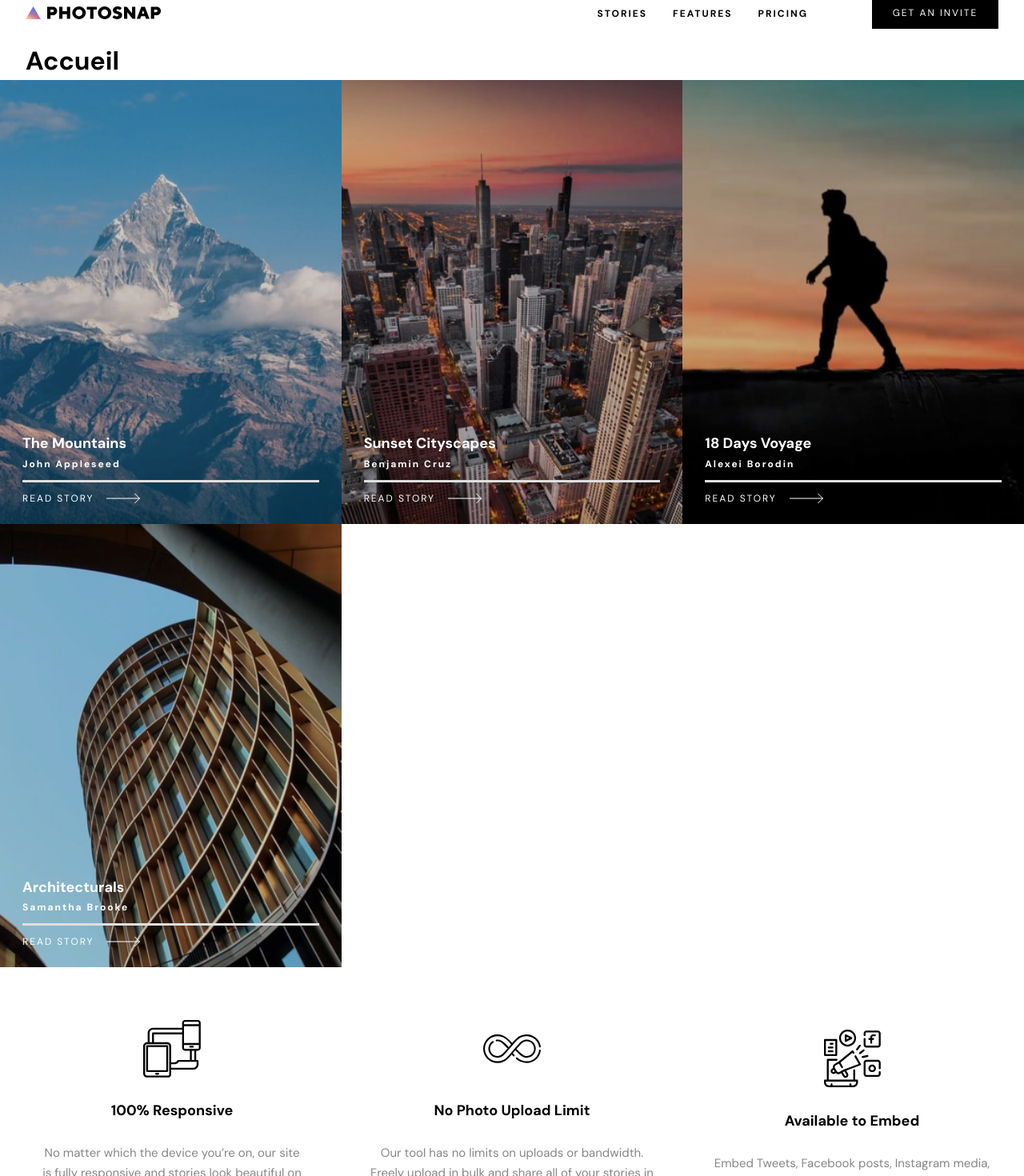
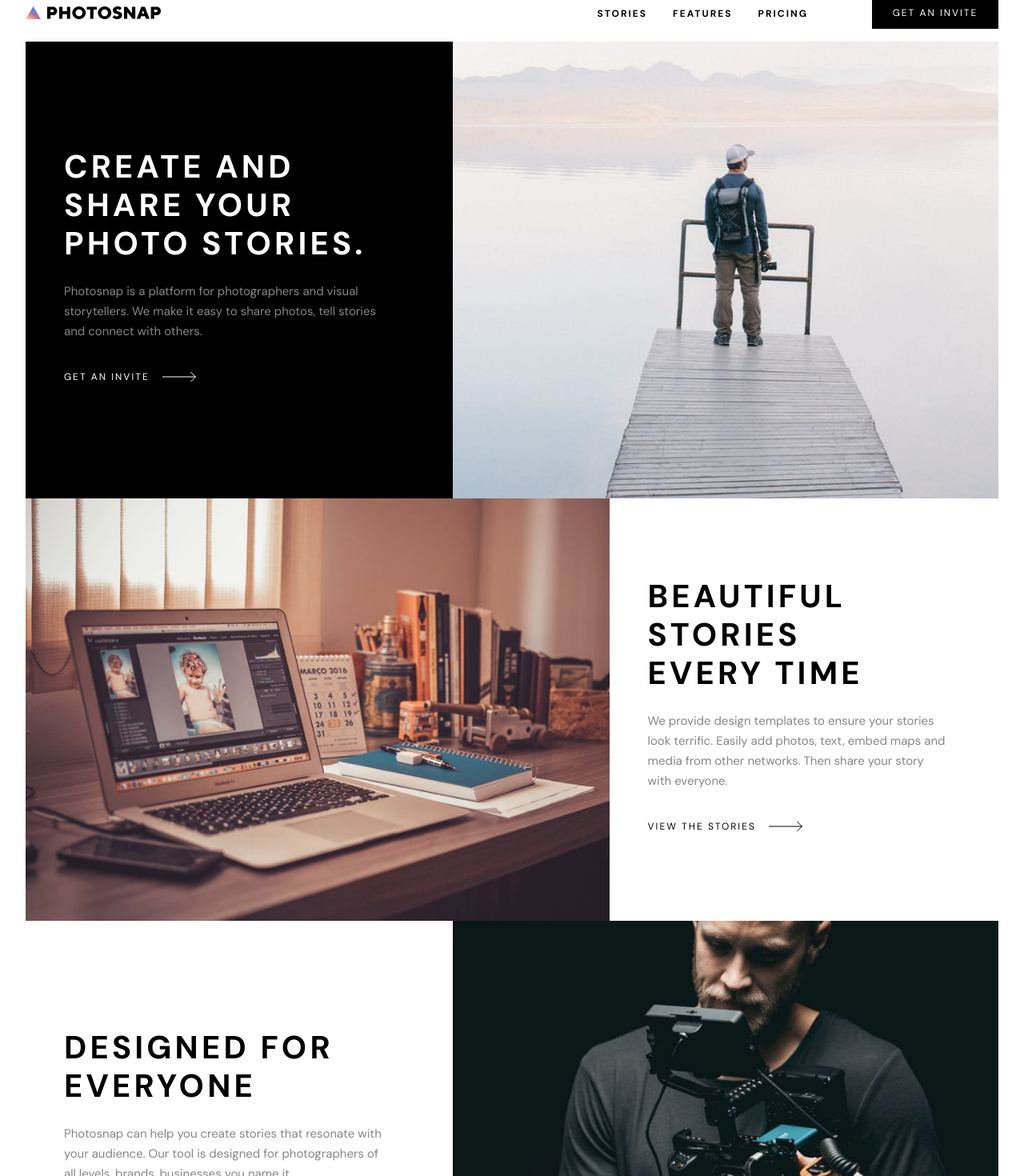
Before and after one commit to EdouardHrgt/photosnap, a Nuxt app: page / in a window 1280 px wide. Shown: the part 20-1490 px from the top of the page at 80% size. Built offline with nearby package versions, Linux system fonts and the light colour scheme.

Commit message:
Add HomeBox component with responsive layout and dynamic content rendering

```diff
--- a/components/Button.vue
+++ b/components/Button.vue
@@ -15,6 +15,14 @@ defineProps({
     {{ label }}
     <svg xmlns="http://www.w3.org/2000/svg" width="43" height="14">
       <g fill="none" fill-rule="evenodd" stroke="white">
+        <path d="M0 7h41.864M35.428 1l6 6-6 6" />
+      </g>
+    </svg>
+  </button>
+  <button v-if="type == 'ternary-dark'" class="ternary-btn-dark">
+    {{ label }}
+    <svg xmlns="http://www.w3.org/2000/svg" width="43" height="14">
+      <g fill="none" fill-rule="evenodd" stroke="black">
         <path d="M0 7h41.864M35.428 1l6 6-6 6" />
       </g>
     </svg>
@@ -55,6 +63,16 @@ button {
   width: fit-content;
 }
 
+.ternary-btn-dark {
+  color: var(--black-900);
+  text-decoration-color: transparent;
+  background: none;
+  display: flex;
+  align-items: center;
+  gap: 1rem;
+  width: fit-content;
+}
+
 @media (hover: hover) {
   .primary-btn:hover {
     background-color: var(--grey-400);
--- a/components/Footer.vue
+++ b/components/Footer.vue
@@ -70,6 +70,7 @@ footer {
 
 .links ul {
   text-align: center;
+  list-style: none;
 }
 
 .links a {
--- /dev/null
+++ b/components/HomeBox.vue
@@ -0,0 +1,116 @@
+<script setup>
+defineProps({
+  infos: Object,
+})
+</script>
+
+<template>
+  <section
+    :class="[
+      infos.main ? 'main-section' : 'secondary-section',
+      infos.order === 'invert' ? 'inverted' : '',
+    ]">
+    <div class="image" :class="infos.main ? 'main-image' : ''">
+      <picture>
+        <source media="(min-width: 1025px)" :srcset="infos.images.large" />
+        <img :src="infos.images.small" :alt="infos.title" />
+      </picture>
+    </div>
+    <div class="content" :class="infos.main ? 'main-content' : ''">
+      <h2 class="tp-1" v-if="!infos.main">{{ infos.title }}</h2>
+      <h1 class="tp-1" v-if="infos.main">{{ infos.title }}</h1>
+      <p class="tp-body">
+        {{ infos.body }}
+      </p>
+      <Button type="ternary-dark" :label="infos.btnLabel" large="false" v-if="!infos.main" />
+      <Button type="ternary" :label="infos.btnLabel" large="false" v-if="infos.main" />
+    </div>
+  </section>
+</template>
+
+<style scoped>
+section {
+  --left-padding: 3rem;
+  overflow-x: hidden;
+}
+
+.main-section {
+  background-color: var(--black-900);
+}
+
+.content {
+  padding-block: 3.5rem;
+}
+
+h1 {
+  color: var(--white-900);
+  max-width: 380px;
+  text-transform: uppercase;
+}
+
+h2 {
+  color: var(--black-900);
+  max-width: 380px;
+  text-transform: uppercase;
+}
+
+p {
+  color: var(--grey-dark);
+  margin-block: 1.5rem;
+  max-width: 400px;
+}
+
+.image img {
+  width: 100%;
+  max-height: 620px;
+  object-fit: cover;
+}
+
+@media (min-width: 1025px) {
+  section {
+    align-items: center;
+  }
+  .secondary-section {
+    display: grid;
+    grid-template-columns: 60% 40%;
+    gap: var(--left-padding);
+  }
+  .main-section {
+    display: grid;
+    grid-template-columns: 40% 60%;
+    gap: var(--left-padding);
+  }
+
+  .secondary-section.inverted {
+    grid-template-columns: 40% 60%;
+  }
+  .secondary-section.inverted .image {
+    order: 2;
+  }
+  .secondary-section.inverted .content {
+    order: 1;
+    padding-left: var(--left-padding);
+  }
+
+  .main-section.inverted {
+    grid-template-columns: 60% 40%;
+  }
+  .main-section.inverted .image {
+    order: 1;
+  }
+  .main-section.inverted .content {
+    order: 2;
+    padding-left: var(--left-padding);
+  }
+
+  .main-content {
+    padding-left: var(--left-padding);
+  }
+  .image img {
+    height: 100%;
+  }
+  .main-image {
+    order: 2;
+  }
+}
+</style>
--- a/pages/index.vue
+++ b/pages/index.vue
@@ -1,9 +1,43 @@
-<script setup></script>
+<script setup>
+const datas = ref({
+  1: {
+    title: 'Create and share your photo stories.',
+    body: 'Photosnap is a platform for photographers and visual storytellers. We make it easy to share photos, tell stories and connect with others.',
+    btnLabel: 'get an invite',
+    images: {
+      large: '/images/home/desktop/create-and-share.jpg',
+      small: '/images/home/mobile/create-and-share.jpg',
+    },
+    main: true,
+  },
+  2: {
+    title: 'beautiful stories every time',
+    body: 'We provide design templates to ensure your stories look terrific. Easily add photos, text, embed maps and media from other networks. Then share your story with everyone.',
+    btnLabel: 'view the stories',
+    order: '',
+    images: {
+      large: '/images/home/desktop/beautiful-stories.jpg',
+      small: '/images/home/mobile/beautiful-stories.jpg',
+    },
+  },
+  3: {
+    title: 'designed for everyone',
+    body: 'Photosnap can help you create stories that resonate with your audience.  Our tool is designed for photographers of all levels, brands, businesses you name it.',
+    btnLabel: 'view the stories',
+    order: 'invert',
+    images: {
+      large: '/images/home/desktop/designed-for-everyone.jpg',
+      small: '/images/home/mobile/designed-for-everyone.jpg',
+    },
+  },
+})
+</script>
+v
 
 <template>
   <div>
     <main class="mx-width">
-      <h1>Accueil</h1>
+      <HomeBox v-for="box in datas" :key="box.title" :infos="box" v-if="datas" />
     </main>
     <Carousel />
     <HomeBanner />
```
